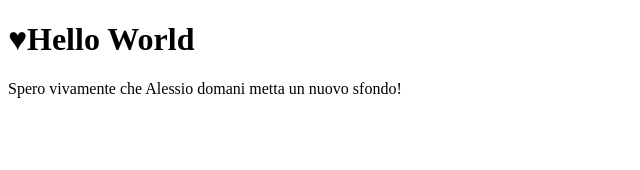
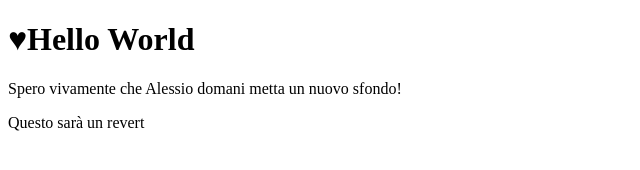
Before and after one commit to Drew0004/htmlcss-hello, a plain HTML site: page index.html in a window 1280 px wide. Shown: the whole page, without its empty margins (0-640 px from the left). Drawn offline with Linux system fonts and the light colour scheme.

Commit message:
Inserimento prova revert

```diff
--- a/index.html
+++ b/index.html
@@ -9,6 +9,7 @@
 
         <h1> &hearts;Hello World</h1>
         <p>Spero vivamente che Alessio domani metta un nuovo sfondo!</p>
+        <p>Questo sarà un revert</p>
 
     </body>
 </html>
```
